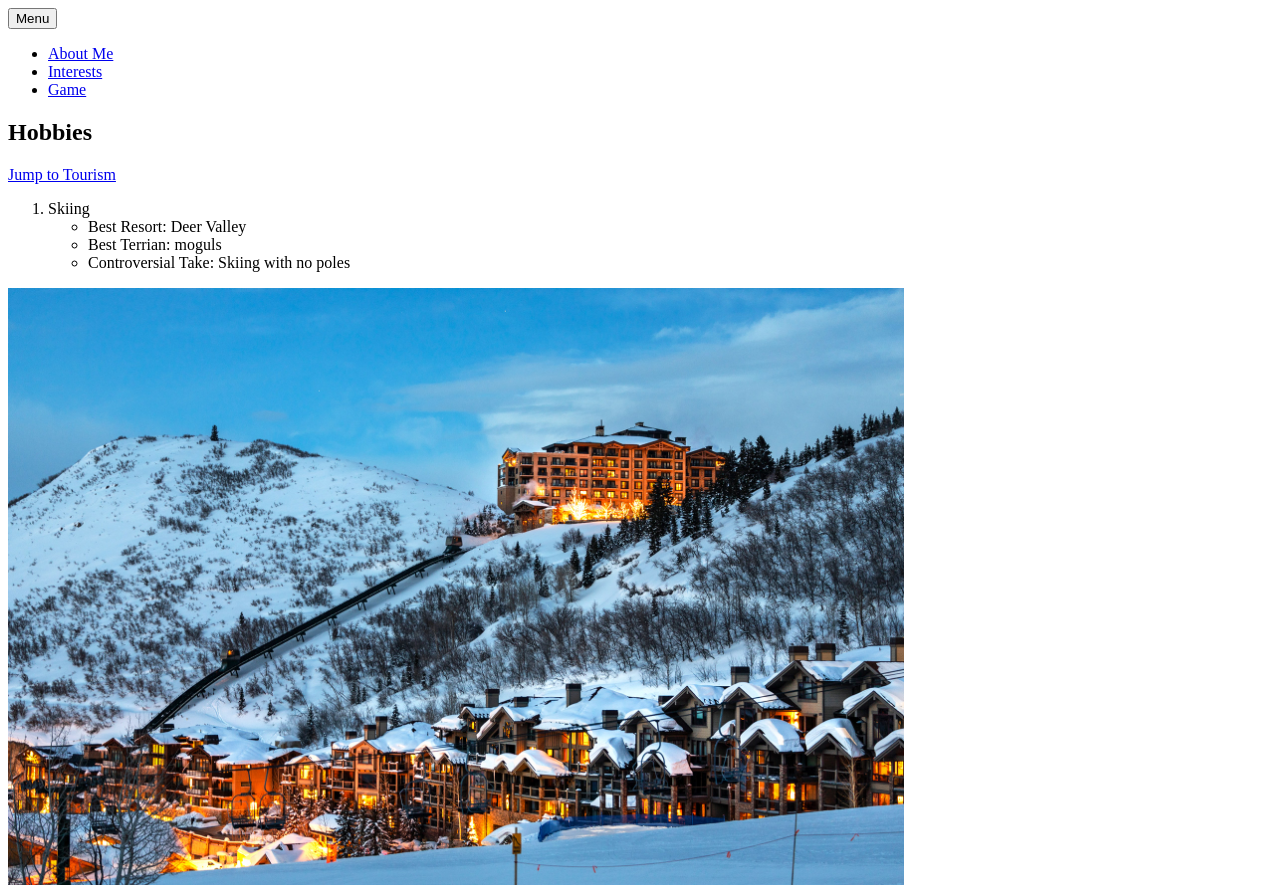
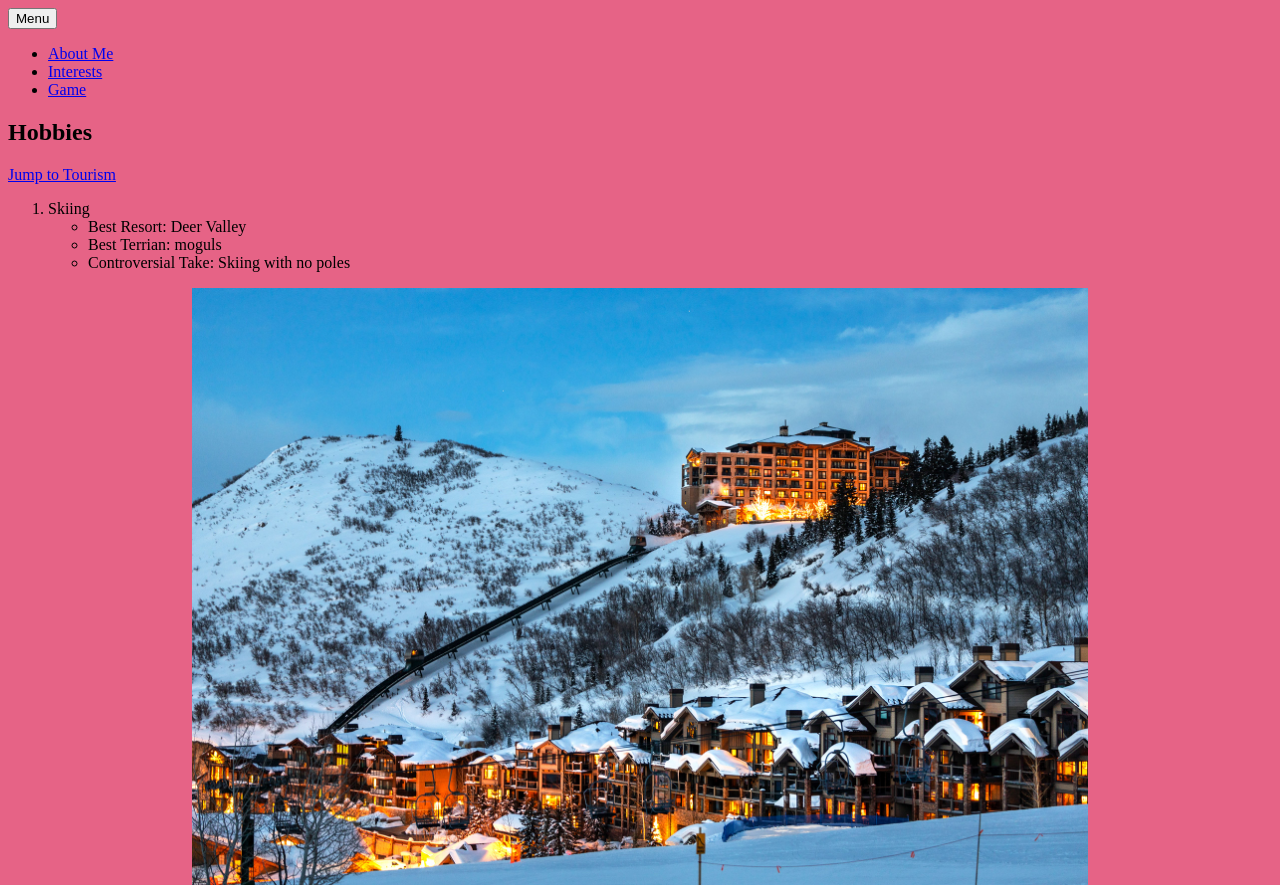
Before and after one commit to evaaccc/is-project, a plain HTML site: page scratch.html in a window 1280 px wide. Shown: the top 885 px of the page. Drawn offline with Linux system fonts and the light colour scheme; some icons are missing.

Commit message:
updated correctly

```diff
--- a/realstyles.css
+++ b/realstyles.css
@@ -1,4 +1,6 @@
-background-color:#e66386
+body{
+background-color:#E66386
+}
 
 
 
```
